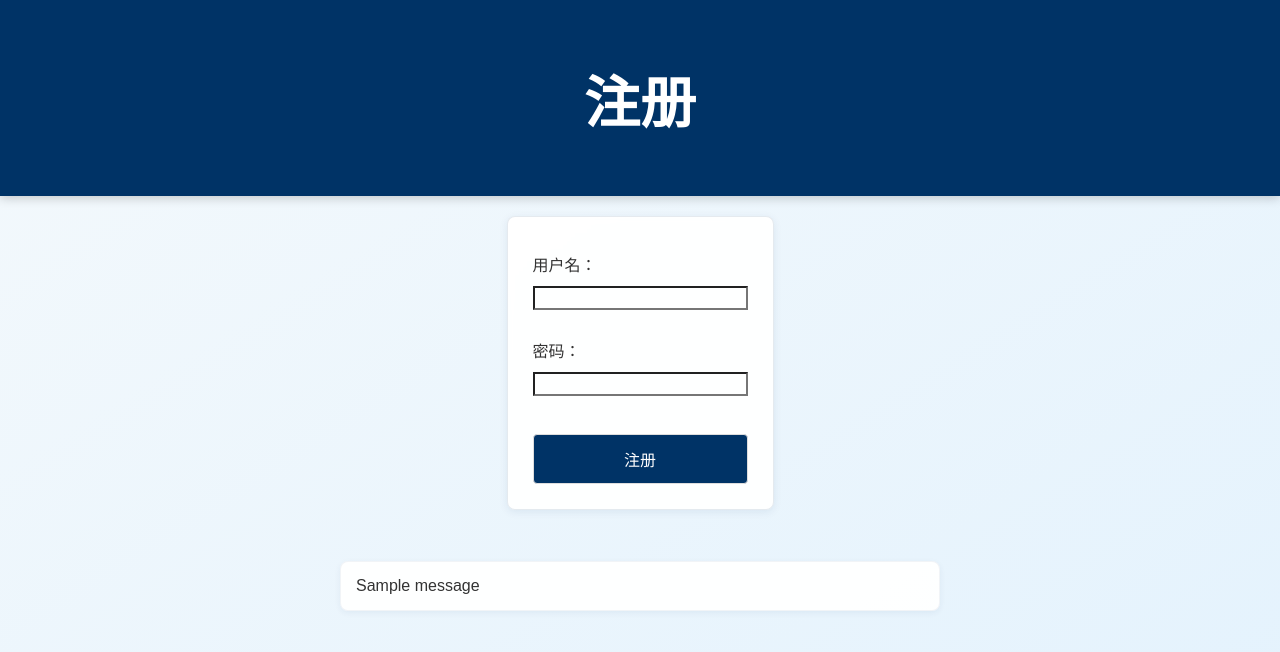
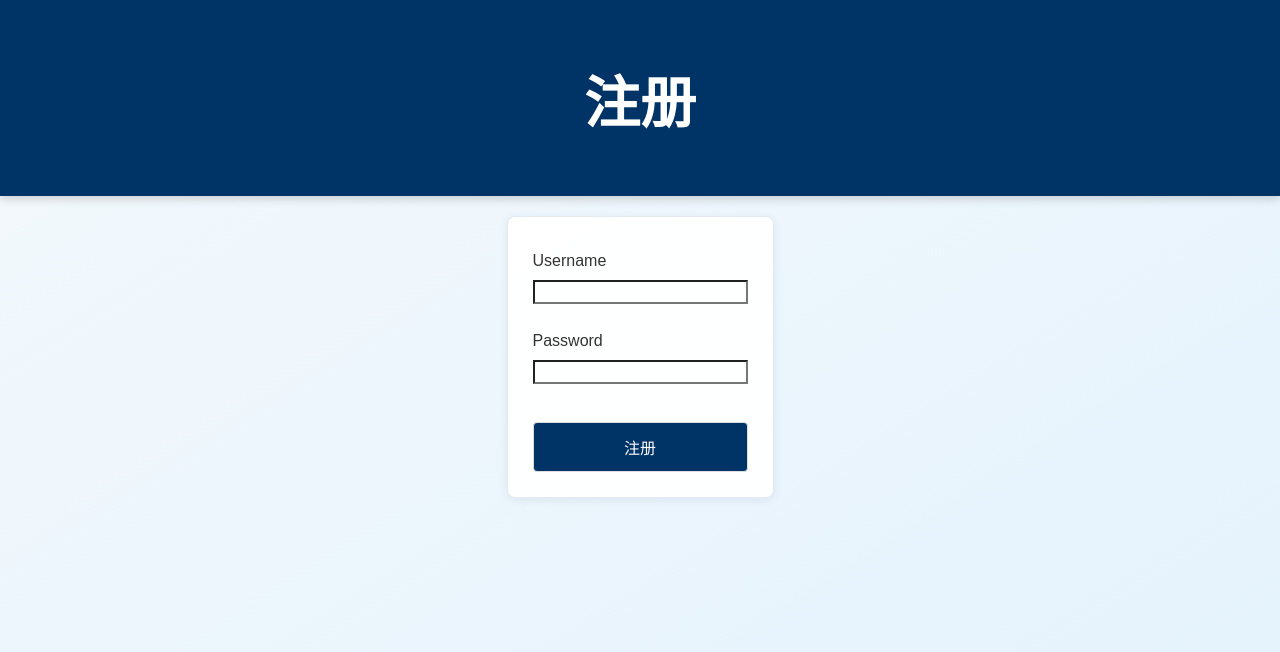
Before and after one commit to Brooks-Z/DSi, a Python web app: template templates/register.html in a window 1280 px wide. Shown: the top 652 px of the page. Run offline with Jinja, Linux system fonts and the light colour scheme; the template is opened without the code that fills it, so the values that code supplies are empty, except form fields; tables that the repository leaves empty hold one stand-in row (values such as "Sample post"); one stand-in notice (Sample message) is shown; form fields are guessed from the names that the template uses.

Commit message:
Update register.html

```diff
--- a/templates/register.html
+++ b/templates/register.html
@@ -1,8 +1,7 @@
 <!DOCTYPE html>
-<html lang="en">
+<html lang="zh">
 <head>
 <meta charset="UTF-8">
-    <meta name="viewport" content="width=device-width, initial-scale=1.0">
 <title>注册页面</title>
 <link rel="stylesheet" href="{{ url_for('static', filename='style.css') }}">
 </head>
@@ -11,22 +10,16 @@
 <h1>注册</h1>
 </header>
 <form method="POST">
-        <label for="username">用户名：</label>
-        <input type="text" id="username" name="username" required>
+        {{ form.hidden_tag() }}
+        <label>{{ form.username.label }}</label>
+        {{ form.username() }}
+        {% for error in form.username.errors %}<span class="error">{{ error }}</span>{% endfor %}
         <br>
-        <label for="password">密码：</label>
-        <input type="password" id="password" name="password" required>
+        <label>{{ form.password.label }}</label>
+        {{ form.password() }}
+        {% for error in form.password.errors %}<span class="error">{{ error }}</span>{% endfor %}
         <br>
 <button type="submit">注册</button>
 </form>
-    {% with messages = get_flashed_messages(with_categories=true) %}
-    {% if messages %}
-        <ul>
-        {% for category, message in messages %}
-            <li class="{{ category }}">{{ message }}</li>
-        {% endfor %}
-        </ul>
-    {% endif %}
-    {% endwith %}
 </body>
 </html>
```
Lines whose indentation alone changed are shown as unchanged.
